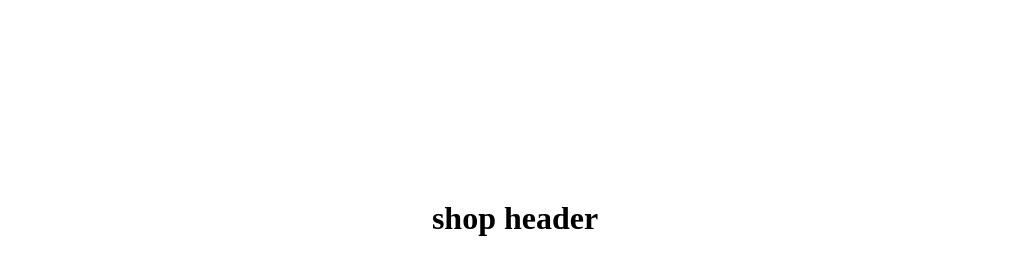
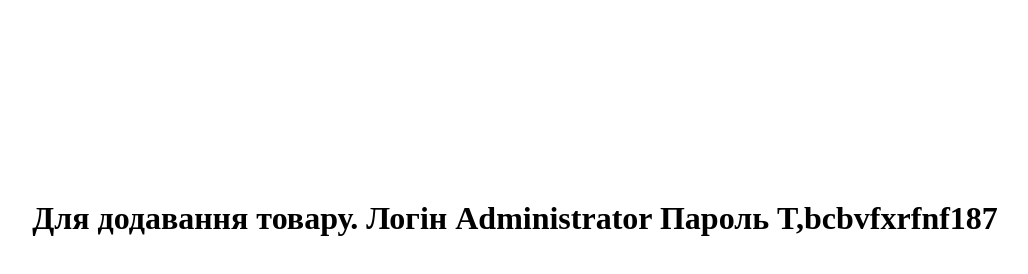
Before and after one commit to Mackedonec/js-fundamentals-project, a website: page index.html in a window 1280 px wide. Shown: the whole page, without its empty margins (125-1153 px from the left). Drawn offline with Linux system fonts and the light colour scheme.

Commit message:
login\password

```diff
--- a/index.html
+++ b/index.html
@@ -42,7 +42,9 @@
     </header>
     <main class="main">
       <div class="shop-wrapper container">
-        <h1 class="shop-header">shop header</h1>
+        <h1 class="shop-header">
+          Для додавання товару. Логін Administrator Пароль T,bcbvfxrfnf187
+        </h1>
         <div class="shop-box">
           <section
             data-hx-trigger="load"
```
